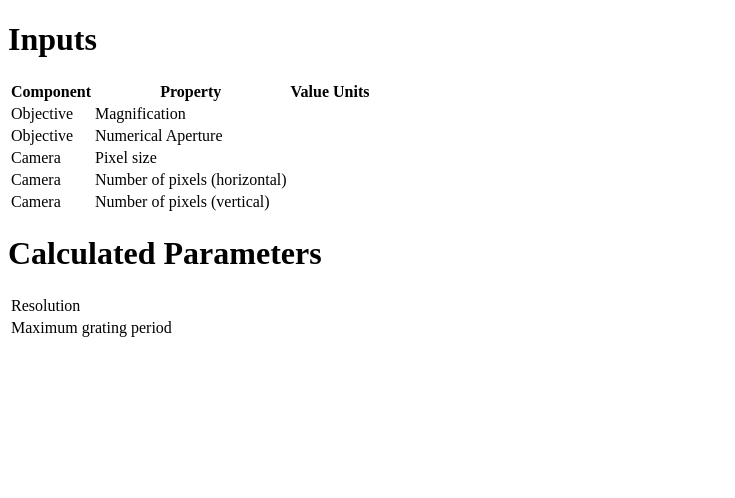
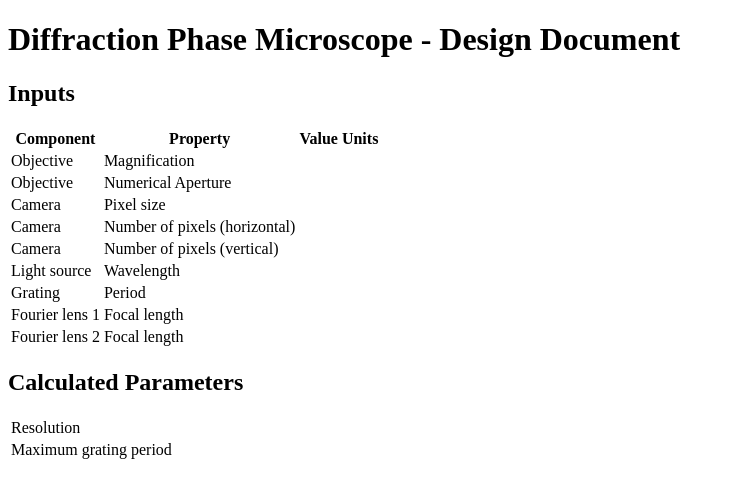
Before and after one commit to kmdouglass/playground, a Python web app: template microscopy/dpm/templates/design.html in a window 1280 px wide. Shown: the top 498 px of the page, without its empty margins (0-735 px from the left). Run offline with Jinja, Linux system fonts and the light colour scheme; the template is opened without the code that fills it, so the values that code supplies are empty.

Commit message:
Add all inputs to html template

```diff
--- a/microscopy/dpm/templates/design.html
+++ b/microscopy/dpm/templates/design.html
@@ -6,7 +6,9 @@
 </head>
 <body>
 
-    <h1>Inputs</h1>
+    <h1>Diffraction Phase Microscope - Design Document</h1>
+
+    <h2>Inputs</h2>
     <table>
         <tr>
             <th>Component</th>
@@ -44,9 +46,33 @@
             <td>{{ data["camera.vertical_number_of_pixels"] }}</td>
             <td></td>
         </tr>
+        <tr>
+            <td>Light source</td>
+            <td>Wavelength</td>
+            <td>{{ data["light_source.wavelength"] }}</td>
+            <td>{{ data["light_source.wavelength.units"] }}</td>
+        </tr>
+        <tr>
+            <td>Grating</td>
+            <td>Period</td>
+            <td>{{ data["grating.period"] }}</td>
+            <td>{{ data["grating.period.units"] }}</td>
+        </tr>
+        <tr>
+            <td>Fourier lens 1</td>
+            <td>Focal length</td>
+            <td>{{ data["lens_1.focal_length"] }}</td>
+            <td>{{ data["lens_1.focal_length.units"] }}</td>
+        </tr>
+        <tr>
+            <td>Fourier lens 2</td>
+            <td>Focal length</td>
+            <td>{{ data["lens_2.focal_length"] }}</td>
+            <td>{{ data["lens_2.focal_length.units"] }}</td>
+        </tr>
     </table>
 
-    <h1>Calculated Parameters</h1>
+    <h2>Calculated Parameters</h2>
     <table>
         <tr>
             <td>Resolution</td>
```
Also changed, not shown: microscopy/dpm/src/kmdouglass/design.py (renamed from microscopy/dpm/src/kmdouglass/dpm_design.py).
